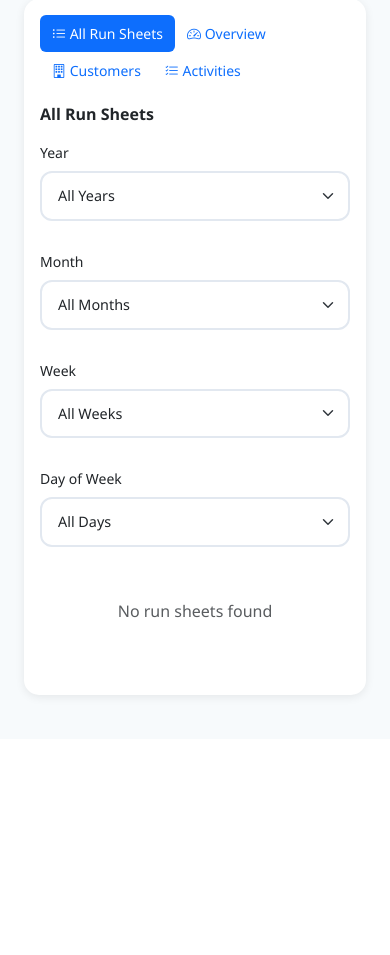
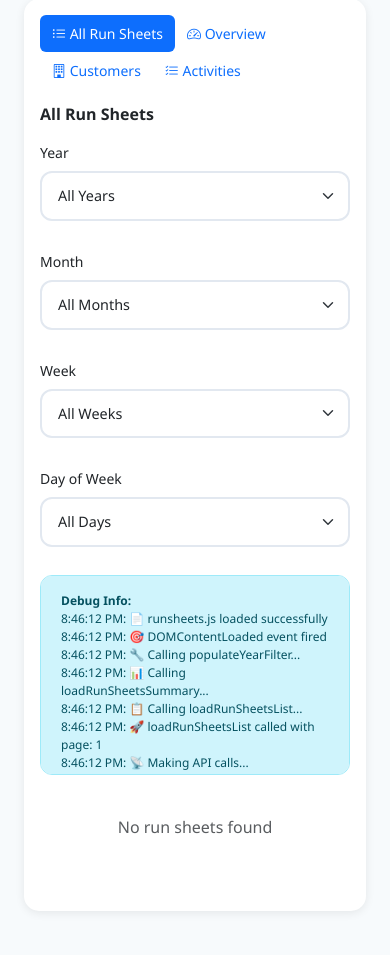
Before and after one commit to djh-1980/wages-app, a Flask app: page / in a window 390 px wide. Shown: the part 684-1639 px from the top of the page. Before the commit the page ends 1384 px from the top, so only its background shows below. Run offline with Flask 3, Linux system fonts and the light colour scheme; data that the repository does not hold is empty; some libraries are stand-ins or nearby versions.

Commit message:
Add visual debugging panel for iPhone troubleshooting
📱 iPhone-Friendly Debugging:
- Added visual debug panel that shows on mobile only
- debugLog() function writes messages to page instead of console
- Shows timestamps and step-by-step progress
- Scrollable debug panel with all loading steps

🔍 Debug Messages Include:
- JavaScript file loading
- DOMContentLoaded event
- API calls progress
- Element finding status
- Data received confirmation
- Mobile cards population

Now you can see exactly where loading fails directly on iPhone!

```diff
--- a/static/runsheets.js
+++ b/static/runsheets.js
@@ -1,5 +1,18 @@
 // Run Sheets Tab JavaScript
 console.log('📄 runsheets.js loaded successfully');
+
+// Visual debug function for mobile
+function debugLog(message) {
+    console.log(message);
+    const debugMessages = document.getElementById('debugMessages');
+    if (debugMessages) {
+        const timestamp = new Date().toLocaleTimeString();
+        debugMessages.innerHTML += `<div>${timestamp}: ${message}</div>`;
+        debugMessages.scrollTop = debugMessages.scrollHeight;
+    }
+}
+
+debugLog('📄 runsheets.js loaded successfully');
 
 let activityChart = null;
 let currentRSPage = 1;
@@ -180,7 +193,7 @@ function createActivityChart(activities) {
 
 // Load Run Sheets list
 async function loadRunSheetsList(page = 1) {
-    console.log('🚀 loadRunSheetsList called with page:', page);
+    debugLog(`🚀 loadRunSheetsList called with page: ${page}`);
     currentRSPage = page;
 
     // Build query string with filters
@@ -191,7 +204,7 @@ async function loadRunSheetsList(page = 1) {
     if (currentFilters.week) queryParams += `&week=${currentFilters.week}`;
     if (currentFilters.day) queryParams += `&day=${currentFilters.day}`;
 
-    console.log('📡 Making API calls...');
+    debugLog('📡 Making API calls...');
     try {
         // Load both run sheets list and completion status
         const [listResponse, statusResponse] = await Promise.all([
@@ -199,15 +212,15 @@ async function loadRunSheetsList(page = 1) {
             fetch('/api/runsheets/completion-status')
         ]);
 
+        debugLog('✅ API calls completed');
         const data = await listResponse.json();
         const statusData = await statusResponse.json();
 
         const tbody = document.getElementById('runsheetsList');
         const mobileCards = document.getElementById('runsheetsCardsList');
 
-        console.log('Desktop tbody element:', tbody);
-        console.log('Mobile cards element:', mobileCards);
-        console.log('Run sheets data:', data.runsheets);
+        debugLog(`📋 Elements found - tbody: ${!!tbody}, mobileCards: ${!!mobileCards}`);
+        debugLog(`📊 Data received - runsheets: ${data.runsheets ? data.runsheets.length : 0} items`);
 
         if (data.runsheets && data.runsheets.length > 0) {
             // Desktop table content
@@ -253,7 +266,7 @@ async function loadRunSheetsList(page = 1) {
 
             // Mobile cards content
             if (mobileCards) {
-                console.log('Populating mobile cards...');
+                debugLog('📱 Populating mobile cards...');
                 mobileCards.innerHTML = data.runsheets.map(rs => {
                 const activities = rs.activities ? rs.activities.split(',').slice(0, 2).join(', ') : 'N/A';
 
@@ -297,8 +310,9 @@ async function loadRunSheetsList(page = 1) {
                     </div>
                 `;
                 }).join('');
+                debugLog('✅ Mobile cards populated successfully');
             } else {
-                console.log('Mobile cards element not found!');
+                debugLog('❌ Mobile cards element not found!');
             }
 
             // Update pagination
--- a/templates/runsheets.html
+++ b/templates/runsheets.html
@@ -181,6 +181,12 @@
                             </table>
                         </div>
 
+                        <!-- Debug Panel (temporary) -->
+                        <div id="debugPanel" class="alert alert-info d-md-none mb-3" style="font-size: 12px; max-height: 200px; overflow-y: auto;">
+                            <strong>Debug Info:</strong>
+                            <div id="debugMessages"></div>
+                        </div>
+
                         <!-- Mobile Card View -->
                         <div class="d-md-none" id="runsheetsCardsList">
                             <div class="text-center p-4">
@@ -250,12 +256,12 @@
 <script>
     // Load data on page load
     document.addEventListener('DOMContentLoaded', function() {
-        console.log('🎯 DOMContentLoaded event fired');
-        console.log('🔧 Calling populateYearFilter...');
+        debugLog('🎯 DOMContentLoaded event fired');
+        debugLog('🔧 Calling populateYearFilter...');
         populateYearFilter();
-        console.log('📊 Calling loadRunSheetsSummary...');
+        debugLog('📊 Calling loadRunSheetsSummary...');
         loadRunSheetsSummary();
-        console.log('📋 Calling loadRunSheetsList...');
+        debugLog('📋 Calling loadRunSheetsList...');
         loadRunSheetsList(1);
     });
 </script>
```
